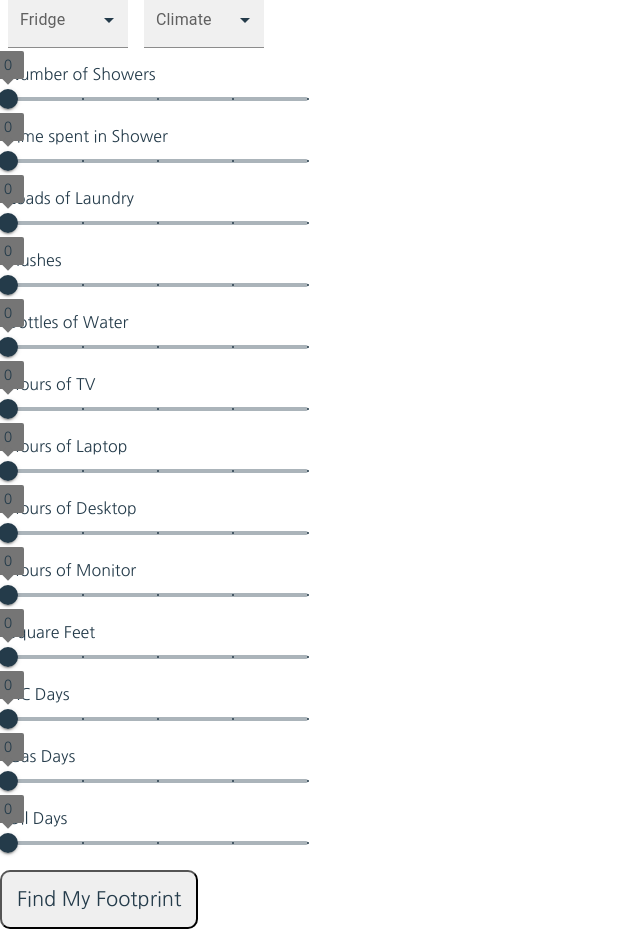
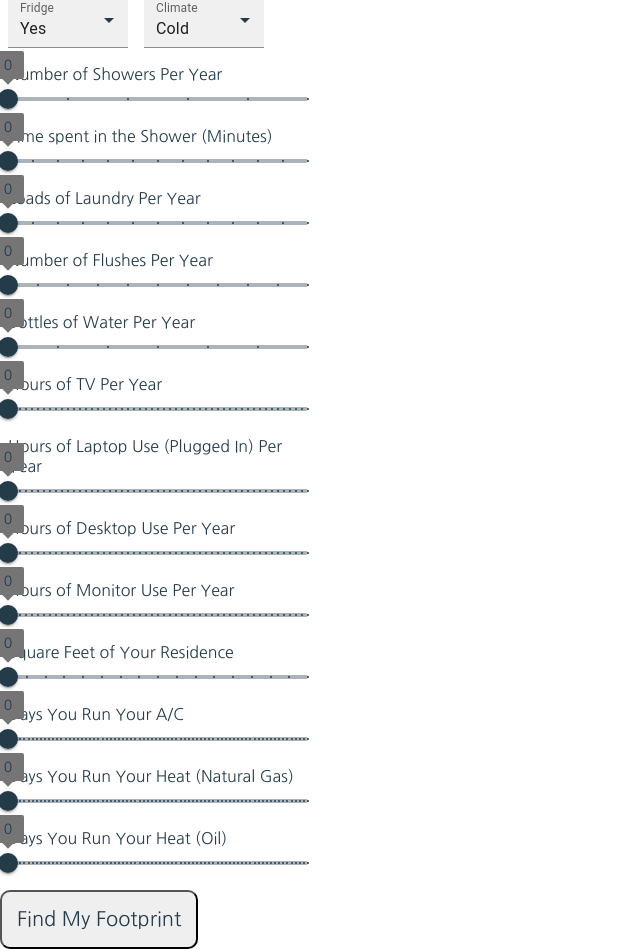
Before and after one commit to nmsiegel1/carbon-footprint, a React (Create React App) app in the folder client/: page /calculator in a window 1280 px wide. Shown: the part 598-1547 px from the top of the page, without its empty margins (0-640 px from the left). Built offline with nearby package versions, Linux system fonts and the light colour scheme.

Commit message:
changed sliders to reflect real life figures

```diff
--- a/client/src/pages/Calculator.js
+++ b/client/src/pages/Calculator.js
@@ -14,7 +14,7 @@ const Calculator = () => {
 
   // set state of user form
   const [formState, setFormState] = useState({
-    carType: '',
+    carType: 'Small',
     carMiles: 0,
     busMiles: 0,
     trainMiles: 0,
@@ -24,12 +24,12 @@ const Calculator = () => {
     laundry: 0,
     flushes: 0,
     bottles: 0,
-    fridge: '',
+    fridge: 'Yes',
     TV: 0,
     laptop: 0,
     desktop: 0,
     monitor: 0,
-    climate: '',
+    climate: 'Cold',
     size: 0,
     acDays: 0,
     gasDays: 0,
@@ -289,49 +289,49 @@ const Calculator = () => {
 
 
                 <Box sx={{ m:1, width: 300 }}>
-                  <label>Car Miles</label>
+                  <label>Car Miles Per Year</label>
                   <Slider
                   aria-label='Car Miles'
                   defaultValue={0}
                   onChange={handleChange}
                   valueLabelDisplay="on"
                   name = 'carMiles'
-                  step={10}
+                  step={10000}
                   marks
                   min={0}
-                  max={40}
+                  max={40000}
                   >
                   </Slider>
                 </Box>
 
                 <Box sx={{ m:1, width: 300 }}>
-                  <label>Bus Miles</label>
+                  <label>Bus Miles Per Year</label>
                   <Slider
                   aria-label='Bus Miles'
                   defaultValue={0}
                   onChange={handleChange}
                   valueLabelDisplay="on"
                   name = 'busMiles'
-                  step={10}
+                  step={10000}
                   marks
                   min={0}
-                  max={40}
+                  max={40000}
                   >
                   </Slider>
                 </Box>
 
                 <Box sx={{ m:1, width: 300 }}>
-                  <label>Train Miles</label>
+                  <label>Train Miles Per Year</label>
                   <Slider
                   aria-label='Bus Miles'
                   defaultValue={0}
                   onChange={handleChange}
                   valueLabelDisplay="on"
                   name = 'trainMiles'
-                  step={10}
+                  step={10000}
                   marks
                   min={0}
-                  max={40}
+                  max={40000}
                   >
                   </Slider>
                 </Box>
@@ -344,10 +344,10 @@ const Calculator = () => {
                   onChange={handleChange}
                   valueLabelDisplay="on"
                   name = 'planeMiles'
-                  step={10}
+                  step={2000}
                   marks
                   min={0}
-                  max={40}
+                  max={10000}
                   >
                   </Slider>
                 </Box>
@@ -391,23 +391,23 @@ const Calculator = () => {
 
 
                 <Box sx={{ m:1, width: 300 }}>
-                  <label>Number of Showers</label>
+                  <label>Number of Showers Per Year</label>
                   <Slider
                   aria-label='Number of Showers'
                   defaultValue={0}
                   onChange={handleChange}
                   valueLabelDisplay="on"
                   name = 'showerNumber'
-                  step={10}
+                  step={400}
                   marks
                   min={0}
-                  max={40}
+                  max={2000}
                   >
                   </Slider>
                 </Box>
 
                 <Box sx={{ m:1, width: 300 }}>
-                  <label>Time spent in Shower</label>
+                  <label>Time spent in the Shower (Minutes)</label>
                   <Slider
                   aria-label='Time spent in Shower'
                   defaultValue={0}
@@ -417,183 +417,183 @@ const Calculator = () => {
                   step={10}
                   marks
                   min={0}
-                  max={40}
+                  max={120}
                   >
                   </Slider>
                 </Box>
 
                 <Box sx={{ m:1, width: 300 }}>
-                  <label>Loads of Laundry</label>
+                  <label>Loads of Laundry Per Year</label>
                   <Slider
                   aria-label='Loads of Laundry'
                   defaultValue={0}
                   onChange={handleChange}
                   valueLabelDisplay="on"
                   name = 'laundry'
-                  step={10}
+                  step={50}
                   marks
                   min={0}
-                  max={40}
+                  max={600}
                   >
                   </Slider>
                 </Box>
 
                 <Box sx={{ m:1, width: 300 }}>
-                  <label>Flushes</label>
+                  <label>Number of Flushes Per Year</label>
                   <Slider
                   aria-label='Flushes'
                   defaultValue={0}
                   onChange={handleChange}
                   valueLabelDisplay="on"
                   name = 'flushes'
-                  step={10}
+                  step={500}
                   marks
                   min={0}
-                  max={40}
+                  max={5000}
                   >
                   </Slider>
                 </Box>
 
                 <Box sx={{ m:1, width: 300 }}>
-                  <label>Bottles of Water</label>
+                  <label>Bottles of Water Per Year</label>
                   <Slider
                   aria-label='Bottles of Water'
                   defaultValue={0}
                   onChange={handleChange}
                   valueLabelDisplay="on"
                   name = 'bottles'
-                  step={10}
+                  step={500}
                   marks
                   min={0}
-                  max={40}
+                  max={3000}
                   >
                   </Slider>
                 </Box>
 
                 <Box sx={{ m:1, width: 300 }}>
-                  <label>Hours of TV</label>
+                  <label>Hours of TV Per Year</label>
                   <Slider
-                  aria-label='Hours of TV'
+                  aria-label='Hours of TV Watched Per Year'
                   defaultValue={0}
                   onChange={handleChange}
                   valueLabelDisplay="on"
                   name = 'TV'
-                  step={10}
+                  step={100}
                   marks
                   min={0}
-                  max={40}
+                  max={5000}
                   >
                   </Slider>
                 </Box>
 
                 <Box sx={{ m:1, width: 300 }}>
-                  <label>Hours of Laptop</label>
+                  <label>Hours of Laptop Use (Plugged In) Per Year</label>
                   <Slider
                   aria-label='Hours of Laptop'
                   defaultValue={0}
                   onChange={handleChange}
                   valueLabelDisplay="on"
                   name = 'laptop'
-                  step={10}
+                  step={100}
                   marks
                   min={0}
-                  max={40}
+                  max={5000}
                   >
                   </Slider>
                 </Box>
 
                 <Box sx={{ m:1, width: 300 }}>
-                  <label>Hours of Desktop</label>
+                  <label>Hours of Desktop Use Per Year</label>
                   <Slider
                   aria-label='Hours of Desktop'
                   defaultValue={0}
                   onChange={handleChange}
                   valueLabelDisplay="on"
                   name = 'desktop'
-                  step={10}
+                  step={100}
                   marks
                   min={0}
-                  max={40}
+                  max={5000}
                   >
                   </Slider>
                 </Box>
 
                 <Box sx={{ m:1, width: 300 }}>
-                  <label>Hours of Monitor</label>
+                  <label>Hours of Monitor Use Per Year</label>
                   <Slider
                   aria-label='Hours of Monitor'
                   defaultValue={0}
                   onChange={handleChange}
                   valueLabelDisplay="on"
                   name = 'monitor'
-                  step={10}
+                  step={100}
                   marks
                   min={0}
-                  max={40}
+                  max={5000}
                   >
                   </Slider>
                 </Box>
 
                 <Box sx={{ m:1, width: 300 }}>
-                  <label>Square Feet</label>
+                  <label>Square Feet of Your Residence</label>
                   <Slider
                   aria-label='Square Feet'
                   defaultValue={0}
                   onChange={handleChange}
                   valueLabelDisplay="on"
                   name = 'size'
-                  step={10}
+                  step={500}
                   marks
                   min={0}
-                  max={40}
+                  max={8000}
                   >
                   </Slider>
                 </Box>
 
                 <Box sx={{ m:1, width: 300 }}>
-                  <label>AC Days</label>
+                  <label>Days You Run Your A/C</label>
                   <Slider
                   aria-label='AC Days'
                   defaultValue={0}
                   onChange={handleChange}
                   valueLabelDisplay="on"
                   name = 'acDays'
-                  step={10}
+                  step={5}
                   marks
                   min={0}
-                  max={40}
+                  max={365}
                   >
                   </Slider>
                 </Box>
 
                 <Box sx={{ m:1, width: 300 }}>
-                  <label>Gas Days</label>
+                  <label>Days You Run Your Heat (Natural Gas)</label>
                   <Slider
                   aria-label='Gas Days'
                   defaultValue={0}
                   onChange={handleChange}
                   valueLabelDisplay="on"
                   name = 'gasDays'
-                  step={10}
+                  step={5}
                   marks
                   min={0}
-                  max={40}
+                  max={365}
                   >
                   </Slider>
                 </Box>
 
                 <Box sx={{ m:1, width: 300 }}>
-                  <label>Oil Days</label>
+                  <label>Days You Run Your Heat (Oil)</label>
                   <Slider
                   aria-label='Oil Days'
                   defaultValue={0}
                   onChange={handleChange}
                   valueLabelDisplay="on"
                   name = 'oilDays'
-                  step={10}
+                  step={5}
                   marks
                   min={0}
-                  max={40}
+                  max={365}
                   >
                   </Slider>
                 </Box>
```
